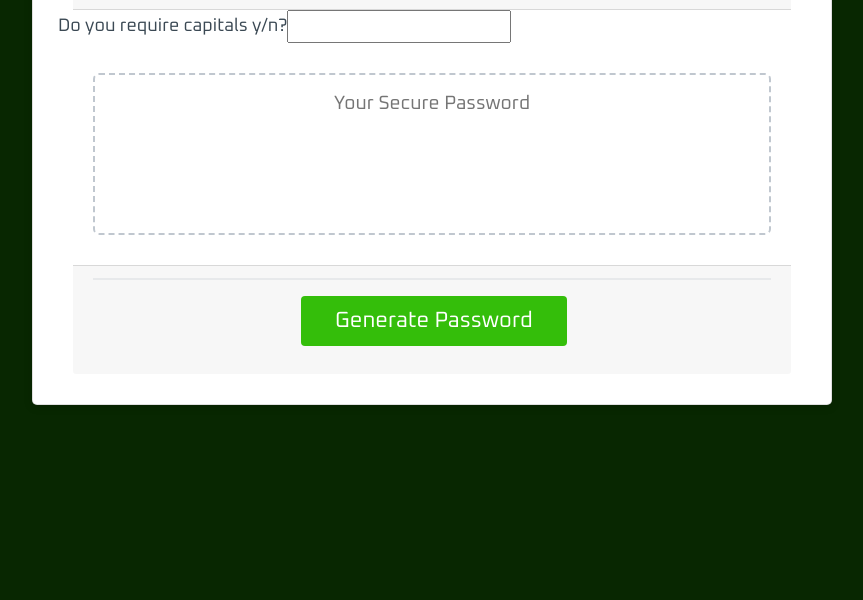
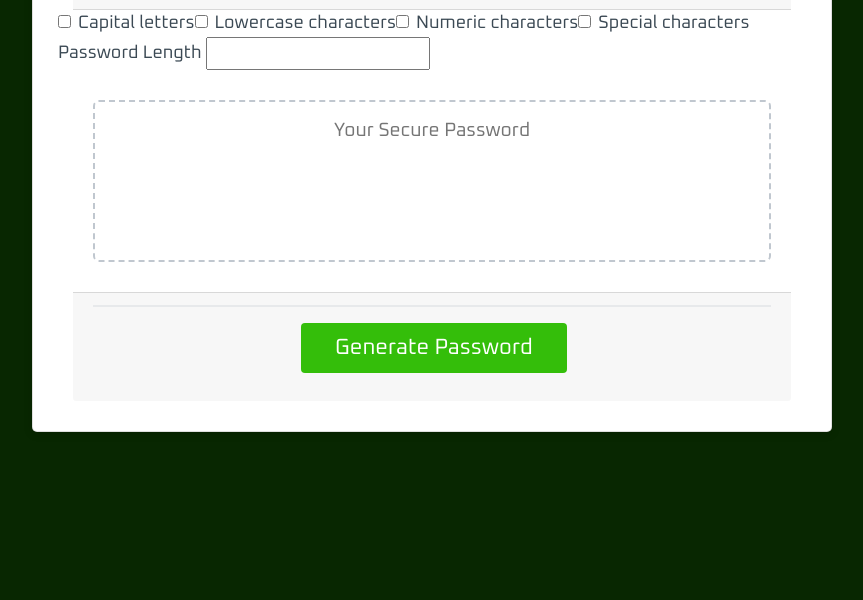
Before and after one commit to craigfbarry/password-generator, a plain HTML site: page index.html in a window 1280 px wide. Shown: the part 200-800 px from the top of the page, without its empty margins (208-1071 px from the left). Drawn offline with nearby package versions, Linux system fonts and the light colour scheme; a web font is replaced by a local one.

Commit message:
Changing some HTML and removing unnecessary code

```diff
--- a/index.html
+++ b/index.html
@@ -20,13 +20,7 @@
           <h2>Generate a Password</h2>
         </div>
         <div class="row">
-          <div id="caps">
 
-          </div>
-
-
-
-         <!----
           <div class="form-check">
             <input class="form-check-input" type="checkbox" id="capitalChar">
             <label class="form-check-label" for="capitalChar">
@@ -55,7 +49,7 @@
           <div>
             Password Length
             <input type="number" class="form-control-inline" id="passwordLength">
-          </div>-->
+          </div>
         </div>
         <div class="card-body">
           <textarea
--- a/script.js
+++ b/script.js
@@ -1,8 +1,5 @@
 // Assignment Code
 var generateBtn = document.querySelector("#generate");
-
-//var password = {
-
 var pwdReq = {
     lower         :"",
     number        :"",
@@ -14,7 +11,7 @@ var pwdReq = {
 
 pwdReq.lower = document.querySelector("#lowerChar");
 pwdReq.number = document.querySelector("#numeral");
-//pwdReq.caps = document.querySelector("#capitalChar");
+pwdReq.caps = document.querySelector("#capitalChar");
 pwdReq.special = document.querySelector("#specialChar");
 pwdReq.pwdLength = document.querySelector("#passwordLength");
 
@@ -22,23 +19,23 @@ pwdReq.pwdLength = document.querySelector("#passwordLength");
 var specialChar =["!","@","#","$","%","^","&","*","(",")"];
 
 
-var criteria  = ["Do you require capitals y/n?","Do you require lower case y/n?"];
-var i=0;
-function question() {
-    if (i < criteria[0].length) {
-      document.getElementById("caps").innerHTML += criteria[0].charAt(i);
-      i++;
-      setTimeout(question, 50);
-    }
-    else {
-        document.getElementById("caps").innerHTML += '<input type="text" id="capitalChar">'
-        pwdReq.caps = document.querySelector("#capitalChar");
-        console.log(pwdReq.caps.value);
-    }
-  }
+//var criteria  = ["Do you require capitals y/n?","Do you require lower case y/n?"];
+//var i=0;
+//function question() {
+//    if (i < criteria[0].length) {
+//      document.getElementById("caps").innerHTML += criteria[0].charAt(i);
+//      i++;
+//      setTimeout(question, 50);
+//    }
+//    else {
+//        document.getElementById("caps").innerHTML += '<input type="text" id="capitalChar">'
+//        pwdReq.caps = document.querySelector("#capitalChar");
+//        console.log(pwdReq.caps.value);
+//    }
+//  }
 
 
-question();
+//question();
 
 
 // Write password to the #password input
@@ -62,7 +59,7 @@ else if (pwdReq.caps.checked === false && pwdReq.lower.checked === false && pwdR
     }
 
 else {
-   // Use String.fromCharCode() to use UTF (range lower case 97-122)
+   // call password generate function
    generatePassword();
 
     }
--- a/style.css
+++ b/style.css
@@ -54,6 +54,7 @@ header {
 
 .card-body {
   min-height: 100px;
+  /*background-color:rgb(52, 190, 10);*/
 }
 
 .card-footer {
@@ -102,6 +103,7 @@ button[disabled] {
 #password {
   -webkit-appearance: none;
   -moz-appearance: none;
+
   appearance: none;
   border: none;
   display: block;
```
